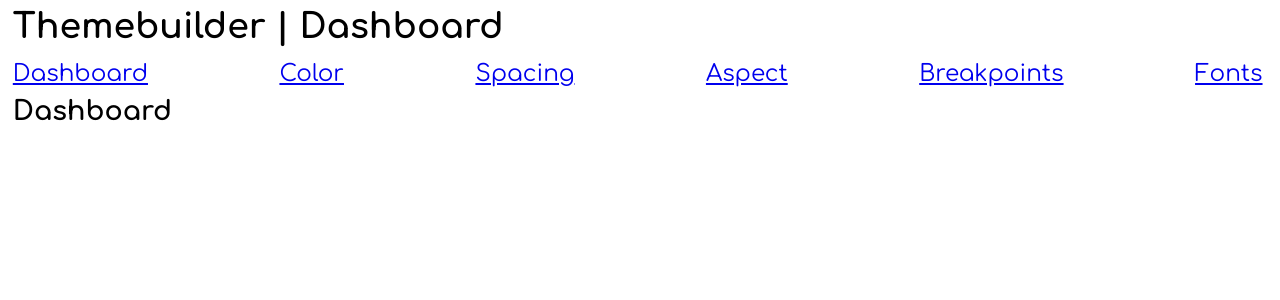
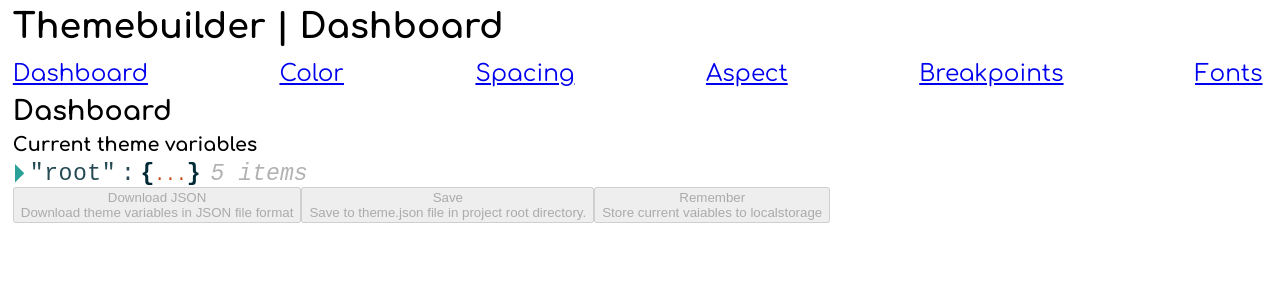
Before and after one commit to olemak/themebuilder, a React (Create React App) app: page / in a window 1280 px wide. Shown: the top 300 px of the page. Built offline with nearby package versions, Linux system fonts and the light colour scheme.

Commit message:
Inspectable state, placeholder interaction buttons

```diff
--- a/package.json
+++ b/package.json
@@ -14,6 +14,7 @@
     "react-dom": "^16.2.0",
     "react-icons": "^2.2.7",
     "react-input-color": "^1.7.2",
+    "react-json-view": "^1.15.2",
     "react-redux": "^5.0.6",
     "react-router": "^4.2.0",
     "react-router-dom": "^4.2.2",
--- a/src/components/Dashboard.jsx
+++ b/src/components/Dashboard.jsx
@@ -1,10 +1,20 @@
 import React, { Component } from 'react';
+import ReactJson from 'react-json-view';
 
 class Dashboard extends Component {
     render() {
         return (
             <div className="Dashboard">
                 <h3 className="Dashboard__header">Dashboard</h3>
+
+                <h5>Current theme variables</h5>
+                <ReactJson src={this.props.state} collapsed={true}/>
+
+                <button disabled>Download JSON<br />Download theme variables in JSON file format</button>
+                <button disabled>Save<br />Save to theme.json file in project root directory.</button>
+                <button disabled>Remember<br />Store current vaiables to localstorage</button>
+
+
             </div>
         );
     }
```
Also changed, not shown: src/routes/routes.js (+4 -4 lines), 1 other file (tests, documents, lock files or other folders).
